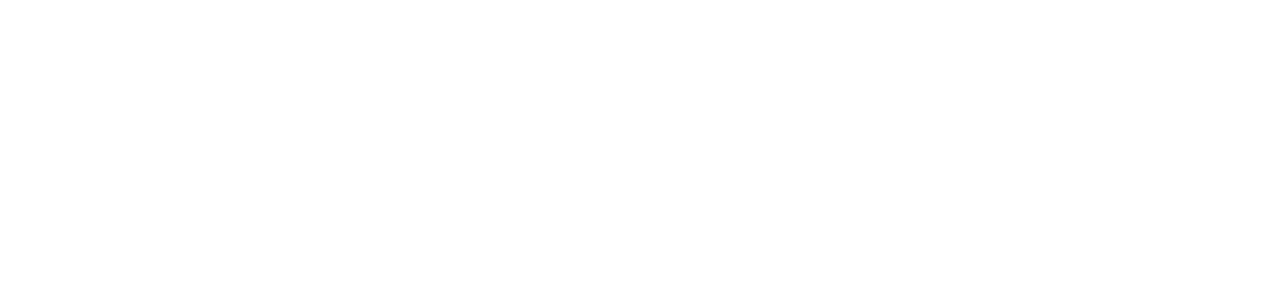
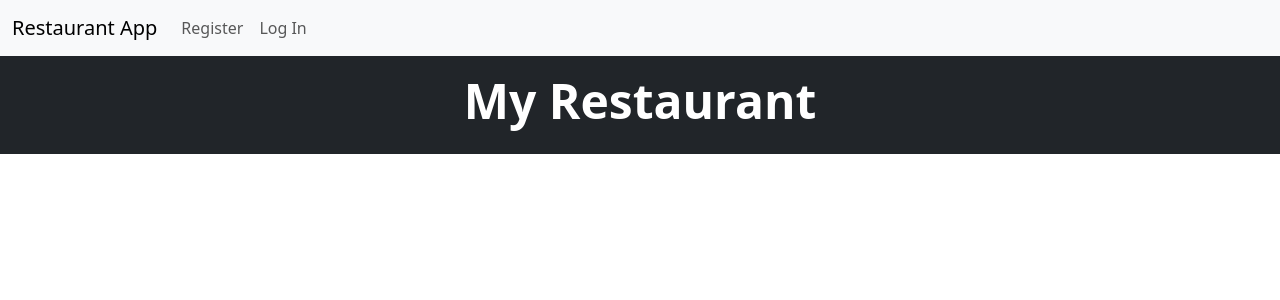
Before and after one commit to pramesthias/p2-myResto, a React (Vite) app in the folder client-react/: page / in a window 1280 px wide. Shown: the top 300 px of the page. Built offline with nearby package versions, Linux system fonts and the light colour scheme.

Commit message:
Navbar components

```diff
--- a/client-react/src/App.jsx
+++ b/client-react/src/App.jsx
@@ -1,10 +1,11 @@
+import { Navbar } from "./components/Navbar"
 
 
 function App() {
 
   return (
     <div id="app">
-
+      <Navbar />
       {/* <script type="module" src="/main.js"></script> */}
     </div>
 
--- a/client-react/src/components/Navbar.jsx
+++ b/client-react/src/components/Navbar.jsx
@@ -0,0 +1,52 @@
+import { useState } from "react"
+
+export const Navbar = () => {
+
+    const [home, setHome] = useState(false);
+    const [login, setLogin] = useState(false);
+    const [register, setRegister] = useState(false);
+
+    const handleHomeClick = () => {
+        setHome(true);
+      };
+
+    const handleLoginClick = () => {
+      setLogin(true);
+    };
+
+    const handleRegisterClick = () => {
+      setRegister(true);
+    };
+
+    return (
+        <div>
+          <nav class="navbar navbar-expand-lg bg-body-tertiary">
+            <div class="container-fluid">
+              <a class="navbar-brand" href="#">Restaurant App</a>
+              <div class="collapse navbar-collapse" id="navbarSupportedContent">
+                <ul class="navbar-nav me-auto mb-2 mb-lg-0">
+
+                  <li class="nav-item">
+                  <button id="register-button" type="button" className="nav-link" onClick={handleRegisterClick}>
+                  Register
+                </button>
+                  </li>
+                  <li class="nav-item">
+                  <button id="logIn-button" type="button" className="nav-link" onClick={handleLoginClick}>
+                  Log In
+                </button>
+                  </li>
+                </ul>
+
+              </div>
+            </div>
+          </nav>
+
+          <header class="bg-dark py-3">
+            <div class="text-center text-white">
+              <h1 class="display-5 fw-bolder">My Restaurant</h1>
+            </div>
+          </header>
+        </div>
+    )
+}
```
